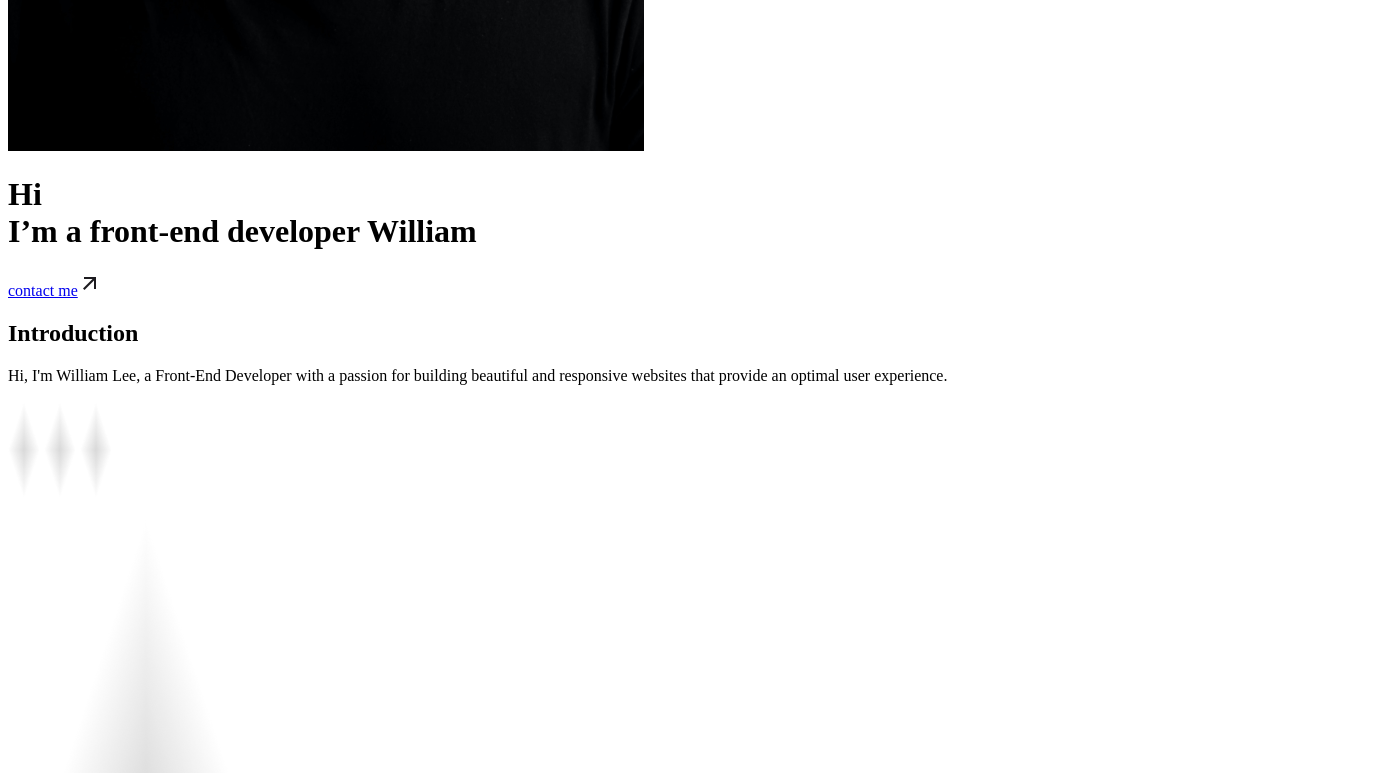
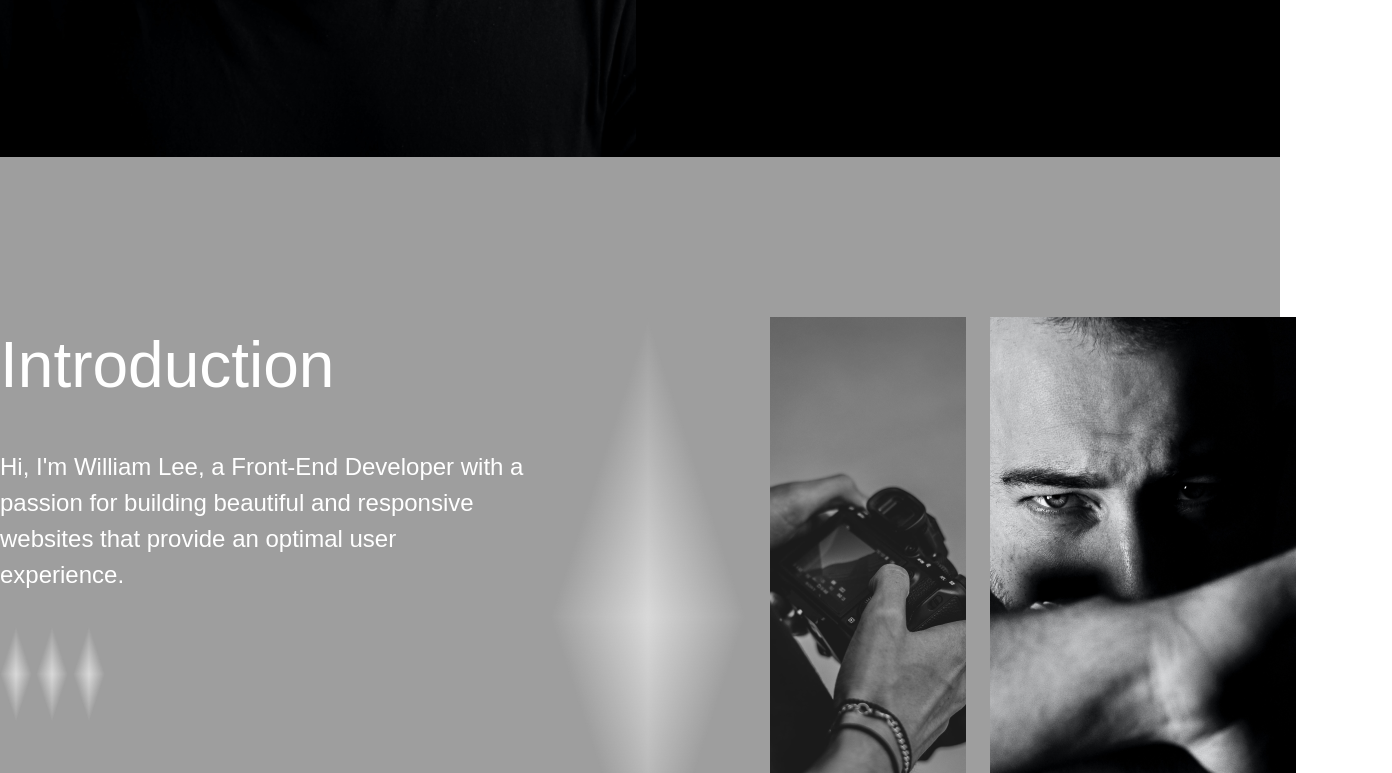
Before and after one commit to You-yo09/project, a plain HTML site: page week2/index.html in a window 1280 px wide. Shown: the part 819-1592 px from the top of the page, 1392 px wide, since content can reach past the window. Drawn offline with Linux system fonts and the light colour scheme; files that its build step writes are made by us from their sources; the site is published under a folder, as on GitHub Pages, so addresses that start at the root find nothing; a web font is replaced by a local one.

Commit message:
Update index.html

```diff
--- a/week2/index.html
+++ b/week2/index.html
@@ -4,8 +4,8 @@
     <meta charset="UTF-8">
     <meta name="viewport" content="width=device-width, initial-scale=1.0">
     <title>個人網站</title>
-    <link rel="stylesheet" href="/week2/css_reset.css">
-    <link rel="stylesheet" href="/week2/style.css">
+    <link rel="stylesheet" href="./week2/css_reset.css">
+    <link rel="stylesheet" href="./week2/style.css">
         <style>
         @import url('https://fonts.googleapis.com/css2?family=Bruno+Ace+SC&display=swap');
         </style>
```
